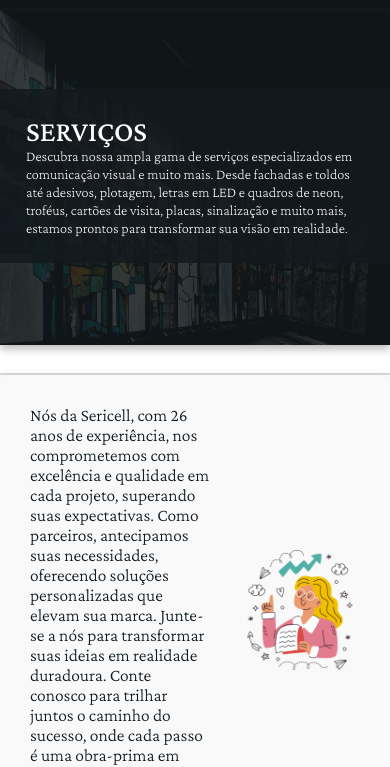
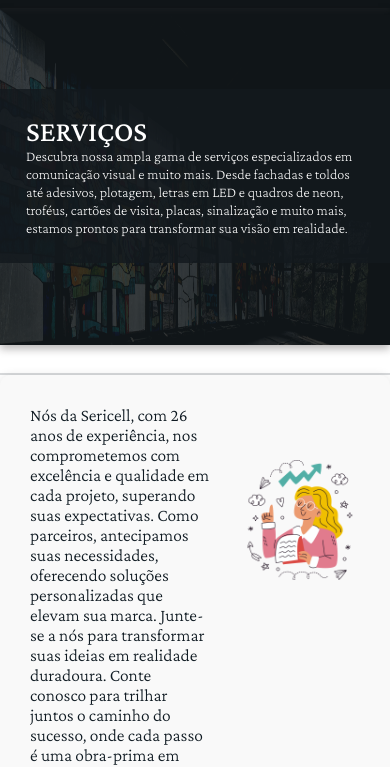
Before and after one commit to samuelbonini/Sericell, a plain HTML site: page serviços.html in a window 390 px wide. Shown: the part 72-839 px from the top of the page. Drawn offline with nearby package versions, Linux system fonts and the light colour scheme; a web font is replaced by a local one.

Commit message:
teste img personagem

```diff
--- a/CSS/page-services/servicos-page1.css
+++ b/CSS/page-services/servicos-page1.css
@@ -258,3 +258,14 @@ margin-bottom: 40px;
 @media (max-width: 800px) {
 
 }
+
+
+
+@media (max-width: 480px) {
+.content-frase-page img {
+  width: 120px;
+  height: 120px;
+  margin-left: 30px;
+  margin-top: -180px;
+}
+}
```
